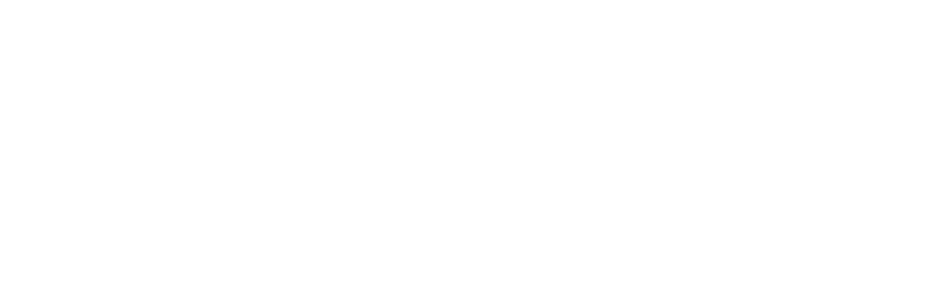
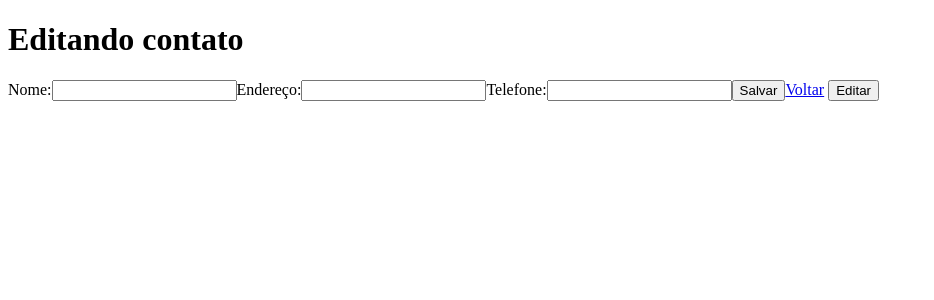
Before and after one commit to MonicaAlcantaraBrandao/contact-list, a React (Vite) app: page /edit-contact/1 in a window 1280 px wide. Before the commit this address had no page. Shown: the top 300 px of the page, without its empty margins (0-934 px from the left). Built offline with nearby package versions, Linux system fonts and the light colour scheme.

Commit message:
pagina edit

```diff
--- a/Router.jsx
+++ b/Router.jsx
@@ -8,7 +8,7 @@
         <Routes>
             <Route path="/" element={<Contacts/>}/>
             <Route path="/create-new-contact" element={<CreateNewContact/>}/>
-            <Route path="/edit-contact" element={<EditContact/>}/>
+            <Route path="/edit-contact/:id" element={<EditContact/>}/>
         </Routes>
     )
 }
--- a/server.json
+++ b/server.json
@@ -7,9 +7,9 @@
       "number": "99999999"
     },
     {
-      "id": 3,
-      "name": "Mônica",
-      "address": "teste",
+      "id": 2,
+      "name": "Camila",
+      "address": "rua teste",
       "number": "9999999"
     }
   ]
--- a/src/pages/Contacts/index.jsx
+++ b/src/pages/Contacts/index.jsx
@@ -5,11 +5,6 @@
 function Contacts(){
     const [contacts, setContacts] = useState([]);
     const [searchContact, setSearchContact] = useState("");
-    const [contact, setContact] = useState({
-        name:"",
-        address:"",
-        number:"",
-    })
 
     const getContacts = async() => {
         try {
@@ -68,7 +63,13 @@
                 <tr key={contact.id}>
                     <td>{contact.name} </td>
                     <td>{contact.address}</td>
-                    <td>{contact.number} <Link to={"/edit-contact"}>Editar</Link> <button onClick={()=> handleDeleteContact(contact.id)}>Apagar</button> </td>
+                    <td>{contact.number}
+                    <Link to={`/edit-contact/${contact.id}`}>
+                        Editar
+                    </Link>
+                    <button onClick={()=> handleDeleteContact(contact.id)}>Apagar
+                    </button>
+                    </td>
                 </tr>
                     )
                 })}
--- a/src/pages/EditContact/index.jsx
+++ b/src/pages/EditContact/index.jsx
@@ -1,7 +1,22 @@
+import { useState } from "react"
 import { Link } from "react-router-dom"
+import api from "../../axios/axios";
 
-function EditContact(){
+function EditdataEdit(){
+    const [name, setName] = useState()
+    const [number, setNumber] = useState();
+    const [address, setAddress] = useState();
 
+    const handleEdit = async (e)=> {
+        e.preventDefault()
+
+        await api.put(`/contacts/${id}`, {
+        id:0,
+        name:name,
+        address:address,
+        number:number,
+        })
+    }
 
     return(
         <div>
@@ -9,14 +24,15 @@
 
             <form action="">
                 <label>Nome:</label>
-                <input type="text" name="" id="" value={'teste'}/>
+                <input type="text" name="" id="" value={name} onChange={(e)=>setName(e.target.value)}/>
 
                 <label>Endereço:</label>
-                <input type="text" name="" id="" />
+                <input type="text" name="" id="" value={address} onChange={(e)=>setAddress(e.target.value)}/>
 
                 <label>Telefone:</label>
-                <input type="text" name="" id="" />
+                <input type="text" name="" id="" value={number} onChange={(e)=>setNumber(e.target.value)}/>
 
+                <button onClick={handleEdit}>Salvar</button>
                 <Link to={"/"}>Voltar</Link> <button>Editar</button>
 
             </form>
@@ -24,4 +40,4 @@
     )
 }
 
-export default EditContact
+export default EditdataEdit
```
